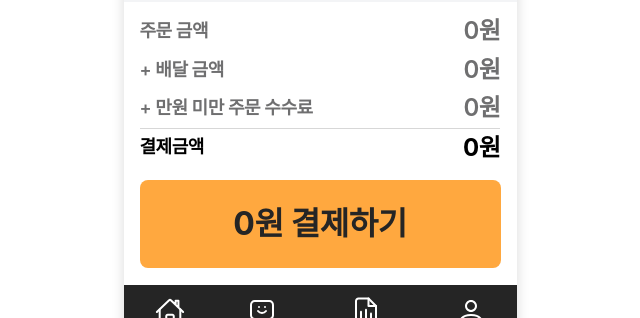
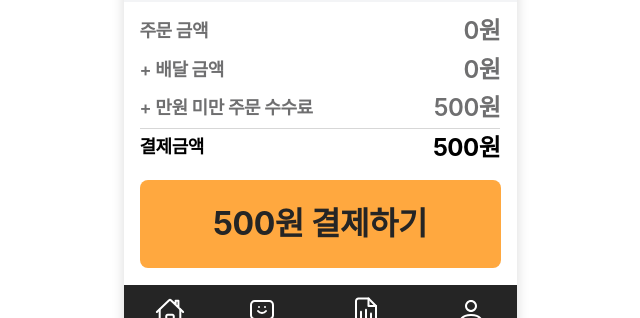
Before and after one commit to Ongibapsang-goodvibe/Frontend, a React (Vite) app: page /order/payment in a window 1280 px wide. Shown: the part 490-808 px from the top of the page, without its empty margins (320-960 px from the left). Built offline with nearby package versions, Linux system fonts and the light colour scheme; no server answers; a web font is replaced by a local one.

Commit message:
예린님 파트 merge

```diff
--- a/src/pages/order/OrderCompleted.jsx
+++ b/src/pages/order/OrderCompleted.jsx
@@ -7,26 +7,27 @@ import FormatDeliveryTime from '../../components/FormatDeliveryTime';
 export default function OrderCompleted() {
     const navigate = useNavigate();
     const location = useLocation();
+    const menuData = location.state?.menu || {};
 
     const { order, totalPayment, deliveryTime, menu } = location.state || {};
 
+    console.log("OrderCompleted로 넘어온 deliveryTime:", deliveryTime);
     useEffect(() => {
         const timer = setTimeout(() => {
             navigate("/home", { state: { from: "wait", deliveryTime: deliveryTime || 30 } });
-        }, 5000);
+        }, 3000);
 
         return () => clearTimeout(timer);
     }, [navigate]);
 
-    const orderTime = menu?.time ? new Date(menu.time) : new Date();
-    const deliverySeconds = menu?.deliveryTime || deliveryTime || 1800;
-    const estimatedArrival = new Date(orderTime.getTime() + deliverySeconds * 1000);
+const now = new Date();
+const estimatedArrival = new Date(now.getTime() + deliveryTime * 1000);
 
-    const arrivalHours = estimatedArrival.getHours();
-    const arrivalMinutes = estimatedArrival.getMinutes();
-    const arrivalSeconds = estimatedArrival.getSeconds();
+const arrivalHours = estimatedArrival.getHours();
+const arrivalMinutes = estimatedArrival.getMinutes().toString().padStart(2, '0');
+const arrivalSeconds = estimatedArrival.getSeconds().toString().padStart(2, '0');
 
-    const arrivalTimeStr = `${arrivalHours}시 ${arrivalMinutes.toString().padStart(2,'0')}분 ${arrivalSeconds.toString().padStart(2,'0')}초`;
+const arrivalTimeStr = `${arrivalHours}시 ${arrivalMinutes}분 ${arrivalSeconds}초`;
 
     console.log(arrivalTimeStr);
 
--- a/src/pages/order/OrderRequest.jsx
+++ b/src/pages/order/OrderRequest.jsx
@@ -5,10 +5,13 @@ import { useNavigate, useLocation } from "react-router-dom";
 import { useEffect } from 'react';
 
 import api from '../../api';
+import formatDeliveryTime from '../../components/FormatDeliveryTime';
 
 export default function OrderRequest() {
     const navigate = useNavigate();
     const location = useLocation();
+
+    const menuData = location.state?.menu || {};
 
     const timerRef = useRef(null);
     const [isOpen, setIsOpen] = useState(false);
@@ -19,10 +22,10 @@ export default function OrderRequest() {
         timerRef.current = setTimeout(() => {
             navigate("/order/completed", {
                 state: {
-                    menu: order.menu,
+                    menu: menuData,
                     totalPayment,
-                    deliveryTime,
-                }
+                    deliveryTime: deliveryTime ?? menuData.deliveryTime ?? menuData.delivery_time,
+            }
             });
         }, 5000);
     };
--- a/src/pages/payment/Payment.jsx
+++ b/src/pages/payment/Payment.jsx
@@ -5,6 +5,8 @@ import DOWN from "../../../public/icons/down.svg";
 import { useState, useRef, useEffect } from "react";
 import { useNavigate, useLocation } from 'react-router-dom';
 import api from '../../api';
+import formatDeliveryTime from '../../components/FormatDeliveryTime';
+
 
 export default function Payment() {
     const navigate = useNavigate();
@@ -18,13 +20,14 @@ export default function Payment() {
     const [deliveryOption, setDeliveryOption] = useState("");
     const [isDropdownOpen, setIsDropdownOpen] = useState(false);
     const [loading, setLoading] = useState(false);
-    const [priceDetail, setPriceDetail] = useState({
-        order_amount: menuData.price || 0,
-        delivery_fee: menuData.deliveryFee ?? menuData.delivery_fee ?? 0,
-        small_order_fee: menuData.price < 10000 ? 500 : 0,
-        total: (menuData.price || 0) + (menuData.deliveryFee ?? menuData.delivery_fee ?? 0) + (menuData.price < 10000 ? 500 : 0)
-    });
     const dropdownRef = useRef(null);
+
+    const menuPrice = menuData.price || 0;
+    const deliveryFee = menuData.deliveryFee ?? menuData.delivery_fee ?? 0;
+    const deliveryTime = menuData.deliverTime ?? menuData.delivery_time ?? 30;
+    const extraFee = menuPrice < 10000 ? 500 : 0;
+    const totalPayment = menuPrice + deliveryFee + extraFee;
+
 
     const deliveryOptions = [
         "도착하면 전화해주세요.",
@@ -56,46 +59,36 @@ export default function Payment() {
 
     const handlePayment = async () => {
         const menuId = menuData.menu_id;
-        const restaurantId = menuData.restaurant_id;
-        if (!menuId || !restaurantId) {
-            alert("메뉴 또는 식당 정보가 없습니다.");
+        if (!menuId) {
+            alert("메뉴 정보가 없습니다.");
             return;
         }
 
         setLoading(true);
 
+        const deliveryRequest = deliveryMap[deliveryOption] || "call";
+        const paymentMethod = selectedPayment || "cash";
+
         const body = {
             menu_id: menuId,
             restaurant_request: specialRequest || "",
-            delivery_request: deliveryMap[deliveryOption] || "call",
-            payment_method: selectedPayment
+            delivery_request: deliveryRequest,
+            payment_method: paymentMethod
         };
 
         try {
+        // 주문 생성
         const res = await api.post("/api/orders/make/", body);
-
         const orderId = res.data.id;
-            console.log("생성된 orderId:", orderId);
-
         localStorage.setItem("orderId", orderId);
 
-            console.log({ restaurant_id: Number(restaurantId), menu_id: Number(menuId) });
-            const outputRes = await api.get("/api/orders/orderoutput/", {
-                params: {
-                restaurant_id: menuData.restaurant_id,
-                menu_id: menuData.menu_id
-                }
-            });
-
-            const { order_amount, delivery_fee, small_order_fee, total, eta_minutes } = outputRes.data;
-
-            setPriceDetail({ order_amount, delivery_fee, small_order_fee, total });
-
+        // 생성된 주문 정보를 바로 사용 (GET /orderoutput/ 대신)
+        const { order_amount, delivery_fee, small_order_fee, total, eta_minutes } = res.data;
             navigate("/order/request", {
                 state: {
                     order: res.data,
                     totalPayment: total,
-                    deliveryTime: eta_minutes,
+                    deliveryTime: menuData.deliveryTime ?? menuData.delivery_time,
                 }
         });
     } catch (err) {
@@ -152,6 +145,7 @@ export default function Payment() {
                                 }}
                             >
                                 {option}
+
                             </div>
                         ))}
                     </div>
@@ -190,27 +184,27 @@ export default function Payment() {
         <div className="price-summary">
             <div className="ps">
                 <h5>주문 금액</h5>
-                <h4>{priceDetail.order_amount.toLocaleString()}원</h4>
+                <h4>{menuPrice.toLocaleString()}원</h4>
             </div>
             <div className='ps'>
                 <h5>+ 배달 금액</h5>
-                <h4>{priceDetail.delivery_fee.toLocaleString()}원</h4>
+                <h4>{deliveryFee.toLocaleString()}원</h4>
             </div>
             <div className='ps'>
                 <h5>+ 만원 미만 주문 수수료</h5>
-                <h4>{priceDetail.small_order_fee.toLocaleString()}원</h4>
+                <h4>{extraFee.toLocaleString()}원</h4>
             </div>
 
             <div className='bar'></div>
 
             <div className="total">
                 <h6>결제금액</h6>
-                <h1>{priceDetail.total.toLocaleString()}원</h1>
+                <h1>{totalPayment.toLocaleString()}원</h1>
             </div>
         </div>
 
         <div className='pmbt'>
-                <button className="pay-button" onClick={handlePayment}>{priceDetail.total.toLocaleString()}원 결제하기</button>
+                <button className="pay-button" onClick={handlePayment}>{totalPayment.toLocaleString()}원 결제하기</button>
         </div>
 
     </div>
```
Also changed, not shown: src/pages/order/OrderCancel.jsx (line endings or trailing spaces). Lines whose indentation alone changed are shown as unchanged.
